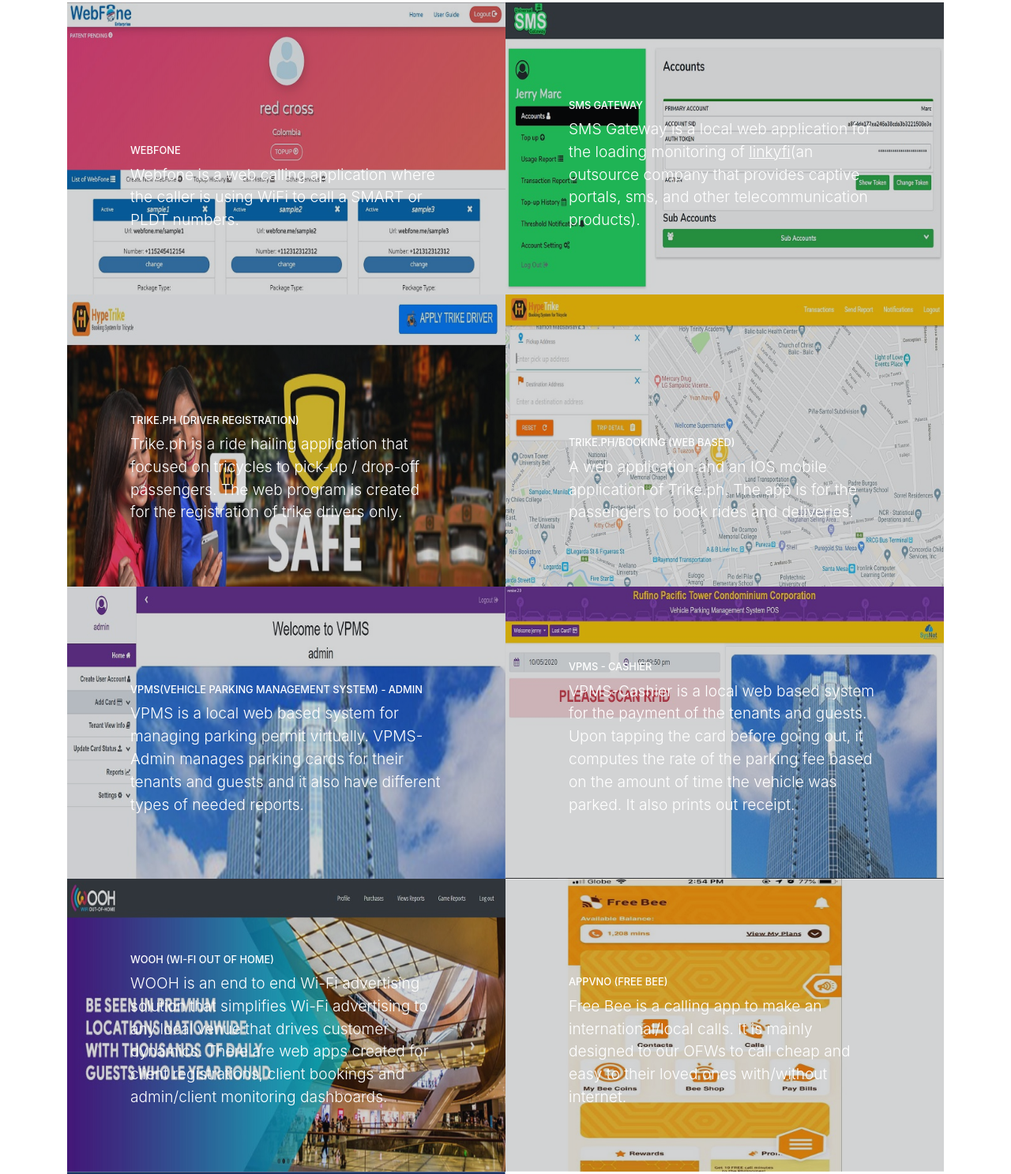
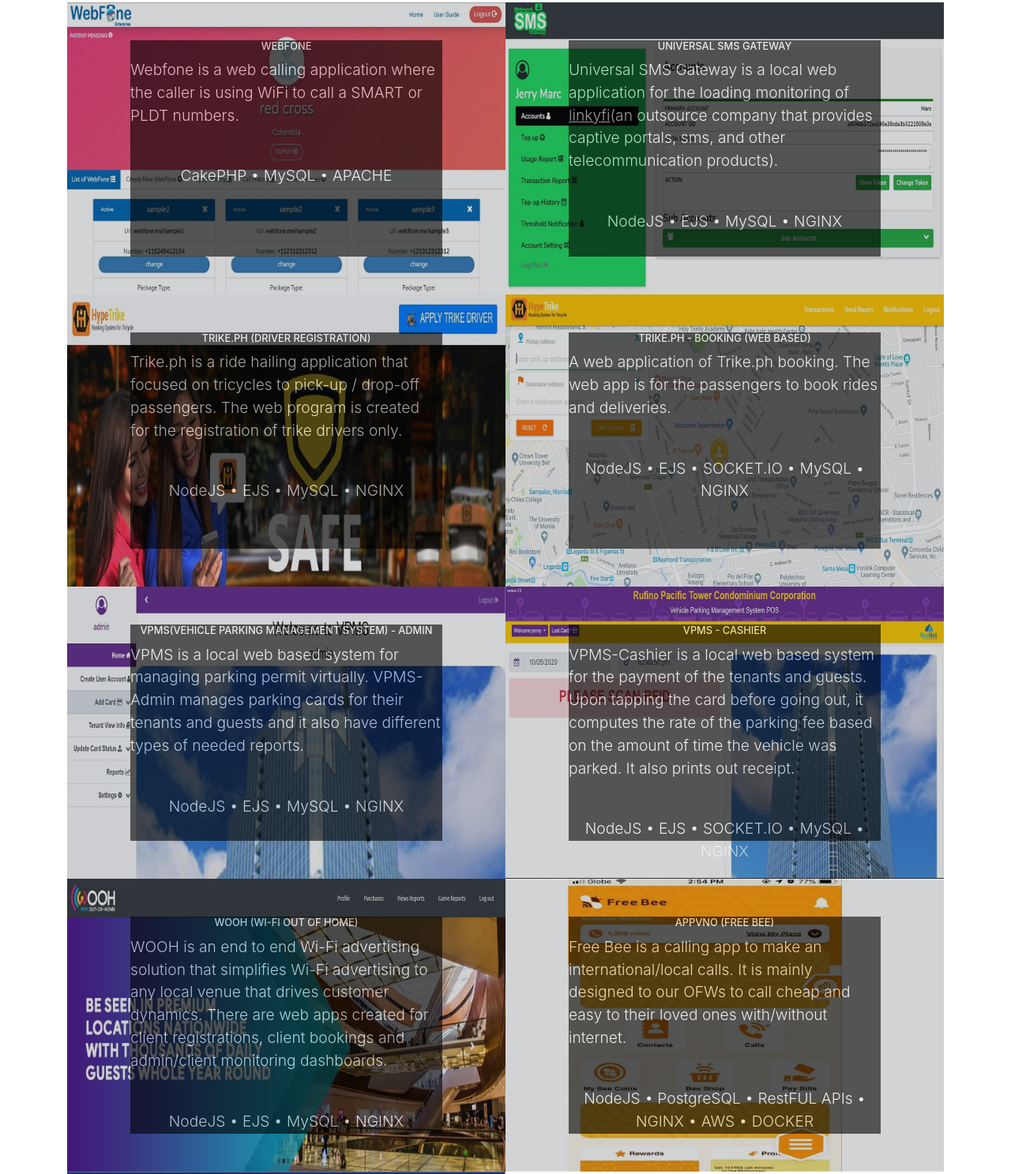
Before and after one commit to JerryCram21/marcportfolio, a website with bundled scripts: page index.html in a window 1280 px wide. Shown: the part 3287-4774 px from the top of the page at 79% size. Built offline with nearby package versions, Linux system fonts and the light colour scheme.

Commit message:
resume_v2.7

```diff
--- a/css/style.css
+++ b/css/style.css
@@ -58,3 +58,14 @@
 .bg-black{
     background-color: black;
 }
+
+.portfolio-title {
+    color: #000000 !important;
+}
+
+.portfolio-txt{
+    background: #000000;
+    opacity: 0.6;
+    margin-bottom: 3rem !important;
+    margin-top: 3rem !important;
+}
--- a/index.html
+++ b/index.html
@@ -91,7 +91,7 @@
             His definition of success is, "it's the result of hard work, learning from failures and persistence." </p>
           <p class="about-txt mb-5">But it is not all work for Marc.  On his free time, Marc likes to watch movies and TV series,
             travel with friends, eat his favorite foods like seafood, pasta and pizza. He also plays basketball and video games in PS4 and goes biking on weekends.</p>
-          <a class="btn btn-dark btn-xl js-scroll-trigger" href="#me">Know More</a>
+          <a class="btn btn-dark btn-xl js-scroll-trigger" href="#gallery">Know More</a>
         </div>
       </div>
     </div>
@@ -232,11 +232,12 @@
       <div class="row no-gutters">
         <div class="col-lg-6">
           <a class="portfolio-item" href="https://customer.wcc.ph/" target="_blank">
-            <span class="caption">
-              <span class="caption-content">
-                <h2>WEBFONE</h2>
-                <p class="mb-0">Webfone is a web calling application where the caller is using WiFi to call a SMART or PLDT numbers.
-                </p>
+            <span class="caption portfolio-title">
+              <span class="caption-content portfolio-txt">
+                <h2 class="text-center">WEBFONE</h2>
+                <p class="mb-0">Webfone is a web calling application where the caller is using WiFi to call a SMART or PLDT numbers.</p>
+                <br><br>
+                <p class="text-center">CakePHP • MySQL • APACHE</p>
               </span>
             </span>
             <img class="img-fluid" src="img/webfone.jpg" alt="">
@@ -244,10 +245,12 @@
         </div>
         <div class="col-lg-6">
           <a class="portfolio-item" href="https://smsgateway.sysnetph.com/" target="_blank">
-            <span class="caption">
-              <span class="caption-content">
-                <h2>SMS GATEWAY</h2>
-                <p class="mb-0">SMS Gateway is a local web application for the loading monitoring of <u>linkyfi</u>(an outsource company that provides captive portals, sms, and other telecommunication products).</p>
+            <span class="caption portfolio-title">
+              <span class="caption-content portfolio-txt">
+                <h2 class="text-center">Universal SMS GATEWAY</h2>
+                <p class="mb-0">Universal SMS Gateway is a local web application for the loading monitoring of <u>linkyfi</u>(an outsource company that provides captive portals, sms, and other telecommunication products).</p>
+                <br><br>
+                <p class="text-center">NodeJS • EJS • MySQL • NGINX</p>
               </span>
             </span>
             <img class="img-fluid" src="img/linkyfi.jpg" alt="">
@@ -255,11 +258,13 @@
         </div>
         <div class="col-lg-6">
           <a class="portfolio-item" href="https://trike.ph/" target="_blank">
-            <span class="caption">
-              <span class="caption-content">
-                <h2>TRIKE.PH (DRIVER REGISTRATION)</h2>
+            <span class="caption portfolio-title">
+              <span class="caption-content portfolio-txt">
+                <h2 class="text-center">TRIKE.PH (DRIVER REGISTRATION)</h2>
                 <p class="mb-0">Trike.ph is a ride hailing application that focused on tricycles to pick-up / drop-off passengers.
                 The web program is created for the registration of trike drivers only.</p>
+                <br><br>
+                <p class="text-center">NodeJS • EJS • MySQL • NGINX</p>
               </span>
             </span>
             <img class="img-fluid" src="img/hypetrike.jpg" alt="">
@@ -267,10 +272,12 @@
         </div>
         <div class="col-lg-6">
           <a class="portfolio-item" href="https://riders.hypetrike.com/" target="_blank">
-            <span class="caption">
-              <span class="caption-content">
-                <h2>Trike.ph/booking (WEB BASED)</h2>
-                <p class="mb-0">A web application and an IOS mobile application of Trike.ph. The app is for the passengers to book rides and deliveries.</p>
+            <span class="caption portfolio-title">
+              <span class="caption-content portfolio-txt">
+                <h2 class="text-center">Trike.ph - booking (WEB BASED)</h2>
+                <p class="mb-0">A web application of Trike.ph booking. The web app is for the passengers to book rides and deliveries.</p>
+                <br><br>
+                <p class="text-center">NodeJS • EJS • SOCKET.IO • MySQL • NGINX</p>
               </span>
             </span>
             <img class="img-fluid" src="img/hypetrike-rider.jpg" alt="">
@@ -278,12 +285,14 @@
         </div>
         <div class="col-lg-6">
           <a class="portfolio-item">
-            <span class="caption">
-              <span class="caption-content">
-                <h2>VPMS(Vehicle Parking Management System) - Admin</h2>
+            <span class="caption portfolio-title">
+              <span class="caption-content portfolio-txt">
+                <h2 class="text-center">VPMS(Vehicle Parking Management System) - Admin</h2>
                 <p class="mb-0">VPMS is a local web based system for managing parking permit virtually.
                   VPMS-Admin manages parking cards for their tenants and guests and it also have different types of needed reports.
                 </p>
+                <br><br>
+                <p class="text-center">NodeJS • EJS • MySQL • NGINX</p>
               </span>
             </span>
             <img class="img-fluid" src="img/vpms-admin.jpg" alt="">
@@ -291,13 +300,15 @@
         </div>
         <div class="col-lg-6">
           <a class="portfolio-item">
-            <span class="caption">
-              <span class="caption-content">
-                <h2>VPMS - Cashier</h2>
+            <span class="caption portfolio-title">
+              <span class="caption-content portfolio-txt">
+                <h2 class="text-center">VPMS - Cashier</h2>
                 <p class="mb-0">VPMS-Cashier is a local web based system for the payment of the tenants and guests.
                   Upon tapping the card before going out, it computes the rate of the  parking fee based on the amount of time the vehicle was parked.
                   It also prints out receipt.
                 </p>
+                <br><br>
+                <p class="text-center">NodeJS • EJS • SOCKET.IO • MySQL • NGINX</p>
               </span>
             </span>
             <img class="img-fluid" src="img/vpms-cashier.jpg" alt="">
@@ -305,25 +316,29 @@
         </div>
         <div class="col-lg-6">
           <a class="portfolio-item" href="https://wooh.ph/" target="_blank">
-            <span class="caption">
-              <span class="caption-content">
-                <h2>WOOH (Wi-Fi Out of Home)</h2>
+            <span class="caption portfolio-title">
+              <span class="caption-content portfolio-txt">
+                <h2 class="text-center">WOOH (Wi-Fi Out of Home)</h2>
                 <p class="mb-0">WOOH is an end to end Wi-Fi advertising solution that simplifies Wi-Fi advertising to any local venue that drives customer dynamics.
                   There are web apps created for client registrations, client bookings and admin/client monitoring dashboards.
                 </p>
+                <br><br>
+                <p class="text-center">NodeJS • EJS • MySQL • NGINX</p>
               </span>
             </span>
             <img class="img-fluid" src="img/wooh.jpg" alt="">
           </a>
         </div>
         <div class="col-lg-6">
-          <a class="portfolio-item" href="https://customer.wcc.ph/" target="_blank">
-            <span class="caption">
-              <span class="caption-content">
-                <h2>APPVNO (FREE BEE)</h2>
+          <a class="portfolio-item">
+            <span class="caption portfolio-title">
+              <span class="caption-content portfolio-txt">
+                <h2 class="text-center">APPVNO (FREE BEE)</h2>
                 <p class="mb-0">Free Bee is a calling app to make an international/local calls.
                 It is mainly designed to our OFWs to call cheap and easy to their loved ones with/without internet.
                 </p>
+                <br><br>
+                <p class="text-center">NodeJS • PostgreSQL • RestFUL APIs • NGINX • AWS • DOCKER</p>
               </span>
             </span>
             <img class="img-fluid" src="img/freebee.jpg" alt="">
@@ -331,12 +346,14 @@
         </div>
         <div class="col-lg-6">
           <a class="portfolio-item" href="https://cavitewifiadmin.wooh.ph/" target="_blank">
-            <span class="caption">
-              <span class="caption-content">
-                <h2>Cavite WiFi Registration Admin Portal</h2>
+            <span class="caption portfolio-title">
+              <span class="caption-content portfolio-txt">
+                <h2 class="text-center">Cavite WiFi Registration Admin Portal</h2>
                 <p class="mb-0">Cavite Admin Portal is a LGU project that only verifies, rejects, extract registrants emails that
                   would like to have an access on Cavite WiFi.
                 </p>
+                <br><br>
+                <p class="text-center">NodeJS • EJS • MySQL • NGINX</p>
               </span>
             </span>
             <img class="img-fluid" src="img/lgu.png" alt="">
```
Also changed, not shown: 2 other files.
